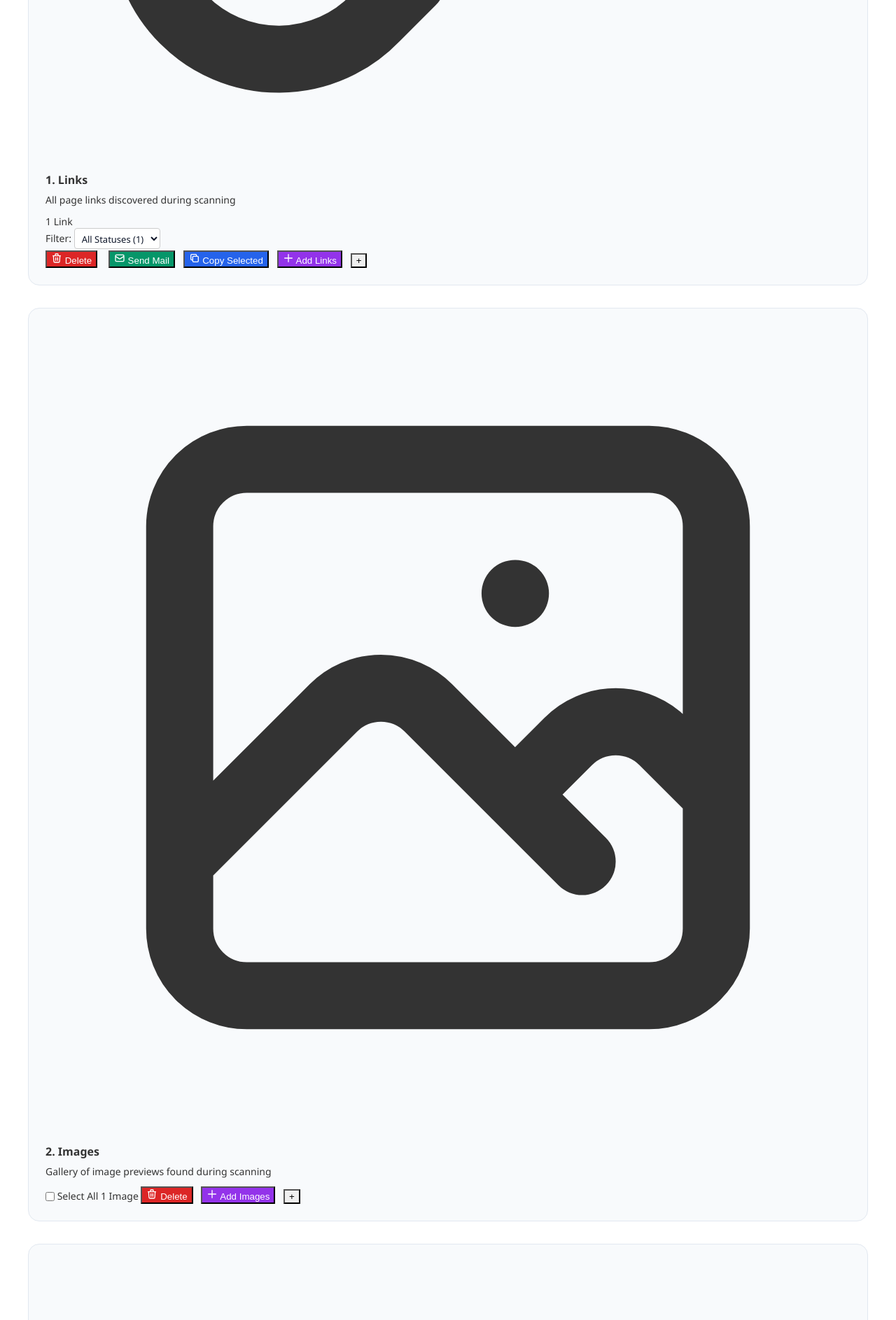
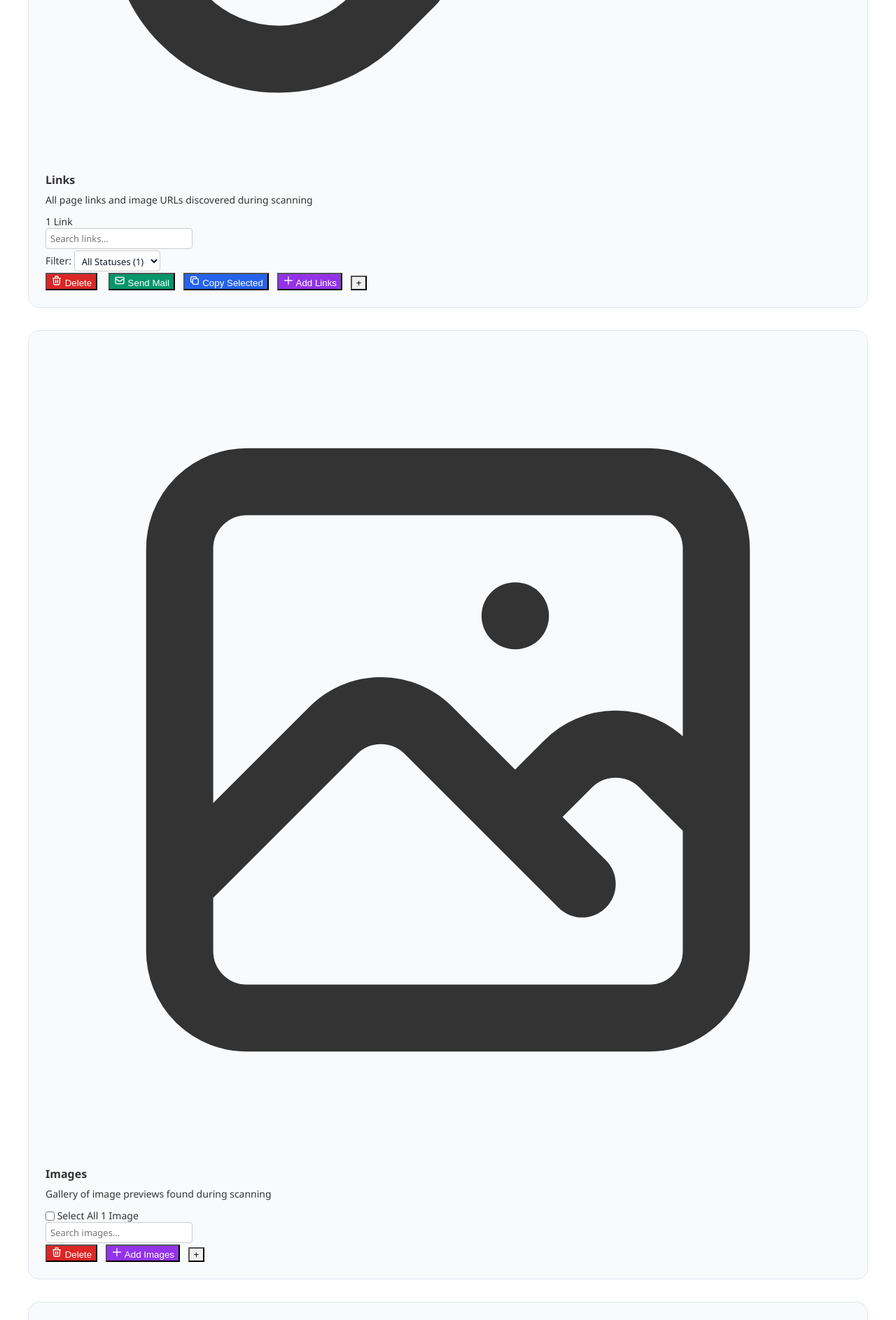
Before and after one commit to raazr62/Vantafy_backend, a Django app: template templates/admin/scanner/scan_detail.html in a window 1280 px wide. Shown: the part 1805-3692 px from the top of the page at 70% size. Run offline with Django 5.2, Linux system fonts and the light colour scheme; the template is opened without the code that fills it: most values are stand-ins (such as "Sample title", 1, 10 or a date in 2020); grey boxes marked "Sample" are stand-in pictures; parts of the project's set-up code (start-up, migrations or seed data) failed here and were passed over; some libraries are stand-ins or nearby versions.

Commit message:
feat: add scanner app models, admin configuration, and scan detail template

```diff
--- a/templates/admin/scanner/scan_detail.html
+++ b/templates/admin/scanner/scan_detail.html
@@ -342,9 +342,9 @@ Scan Details - {{ target_title }} | {{ site_title|default:_('Django site admin')
                     </div>
                     <div>
                         <h2 class="text-xl font-bold text-slate-100 flex items-center gap-2">
-                            1. Links
+                            Links
                         </h2>
-                        <p class="text-xs text-slate-400">All page links discovered during scanning</p>
+                        <p class="text-xs text-slate-400">All page links and image URLs discovered during scanning</p>
                     </div>
                 </div>
 
@@ -355,12 +355,22 @@ Scan Details - {{ target_title }} | {{ site_title|default:_('Django site admin')
                         {{ page_urls|length }} Link{% if page_urls|length != 1 %}s{% endif %}
                     </span>
 
+                    <!-- Search Links Input -->
+                    {% if page_urls %}
+                    <div class="inline-flex items-center mr-1">
+                        <input type="text" id="link-search-input" placeholder="Search links..."
+                            oninput="expandAccordion('links'); filterLinks();"
+                            onclick="expandAccordion('links')" onfocus="expandAccordion('links')"
+                            class="px-3 py-1 bg-slate-900 border border-slate-700 text-slate-100 rounded-lg text-xs font-medium focus:outline-none focus:border-purple-500 w-36 sm:w-48 transition-all">
+                    </div>
+                    {% endif %}
+
                     <!-- Status Filter Dropdown -->
                     {% if page_urls %}
                     <div class="inline-flex items-center gap-1.5 mr-2">
                         <label for="link-status-filter" class="text-xs text-slate-400 font-medium">Filter:</label>
                         <select id="link-status-filter"
-                            onchange="expandAccordion('links'); filterLinksByStatus(this.value);"
+                            onchange="expandAccordion('links'); filterLinks();"
                             onclick="expandAccordion('links')" onfocus="expandAccordion('links')"
                             class="custom-panel-select px-2.5 py-1 border border-slate-700 rounded-lg text-xs font-medium focus:outline-none focus:border-purple-500 cursor-pointer">
                             <option value="all">All Statuses ({{ page_urls|length }})</option>
@@ -600,7 +610,7 @@ Scan Details - {{ target_title }} | {{ site_title|default:_('Django site admin')
                     </div>
                     <div>
                         <h2 class="text-xl font-bold text-slate-100 flex items-center gap-2">
-                            2. Images
+                            Images
                         </h2>
                         <p class="text-xs text-slate-400">Gallery of image previews found during scanning</p>
                     </div>
@@ -618,9 +628,19 @@ Scan Details - {{ target_title }} | {{ site_title|default:_('Django site admin')
                     {% endif %}
 
                     <span
-                        class="px-3 py-1 bg-blue-500/10 text-blue-400 border border-blue-500/20 rounded-full text-xs font-semibold">
+                        class="px-3 py-1 bg-blue-500/10 text-blue-400 border border-blue-500/20 rounded-full text-xs font-semibold mr-1">
                         {{ images|length }} Image{% if images|length != 1 %}s{% endif %}
                     </span>
+
+                    {% if images %}
+                    <!-- Search Images Input -->
+                    <div class="inline-flex items-center mr-1">
+                        <input type="text" id="image-search-input" placeholder="Search images..."
+                            oninput="expandAccordion('images'); filterImages();"
+                            onclick="expandAccordion('images')" onfocus="expandAccordion('images')"
+                            class="px-3 py-1 bg-slate-900 border border-slate-700 text-slate-100 rounded-lg text-xs font-medium focus:outline-none focus:border-blue-500 w-36 sm:w-48 transition-all">
+                    </div>
+                    {% endif %}
 
                     {% if images %}
                     <button type="submit" name="action" value="delete_images"
@@ -808,7 +828,7 @@ Scan Details - {{ target_title }} | {{ site_title|default:_('Django site admin')
                 </div>
                 <div>
                     <h2 class="text-xl font-bold text-slate-100 flex items-center gap-2">
-                        3. Scan Results
+                        Scan Results
                     </h2>
                     <p class="text-xs text-slate-400">Scanned website summaries and execution status</p>
                 </div>
@@ -993,15 +1013,44 @@ Scan Details - {{ target_title }} | {{ site_title|default:_('Django site admin')
             }
         }
 
-        function filterLinksByStatus(selectedStatus) {
+        function filterLinks() {
             expandAccordion('links');
+            const statusSelect = document.getElementById('link-status-filter');
+            const selectedStatus = statusSelect ? statusSelect.value : 'all';
+            const searchInput = document.getElementById('link-search-input');
+            const query = searchInput ? searchInput.value.toLowerCase().trim() : '';
+
             const rows = document.querySelectorAll('.link-row');
             rows.forEach(row => {
-                const status = row.getAttribute('data-status');
-                if (selectedStatus === 'all' || status === selectedStatus) {
+                const status = row.getAttribute('data-status') || 'pending';
+                const matchesStatus = (selectedStatus === 'all' || status === selectedStatus);
+                const textContent = row.textContent.toLowerCase();
+                const matchesQuery = !query || textContent.includes(query);
+
+                if (matchesStatus && matchesQuery) {
                     row.style.display = '';
                 } else {
                     row.style.display = 'none';
+                }
+            });
+        }
+
+        function filterLinksByStatus(selectedStatus) {
+            filterLinks();
+        }
+
+        function filterImages() {
+            expandAccordion('images');
+            const searchInput = document.getElementById('image-search-input');
+            const query = searchInput ? searchInput.value.toLowerCase().trim() : '';
+
+            const cards = document.querySelectorAll('.image-card');
+            cards.forEach(card => {
+                const textContent = card.textContent.toLowerCase();
+                if (!query || textContent.includes(query)) {
+                    card.style.display = '';
+                } else {
+                    card.style.display = 'none';
                 }
             });
         }
```
Also changed, not shown: apps/scanner/admin.py (+25 -1 lines), apps/scanner/models.py (+32 -20 lines).
